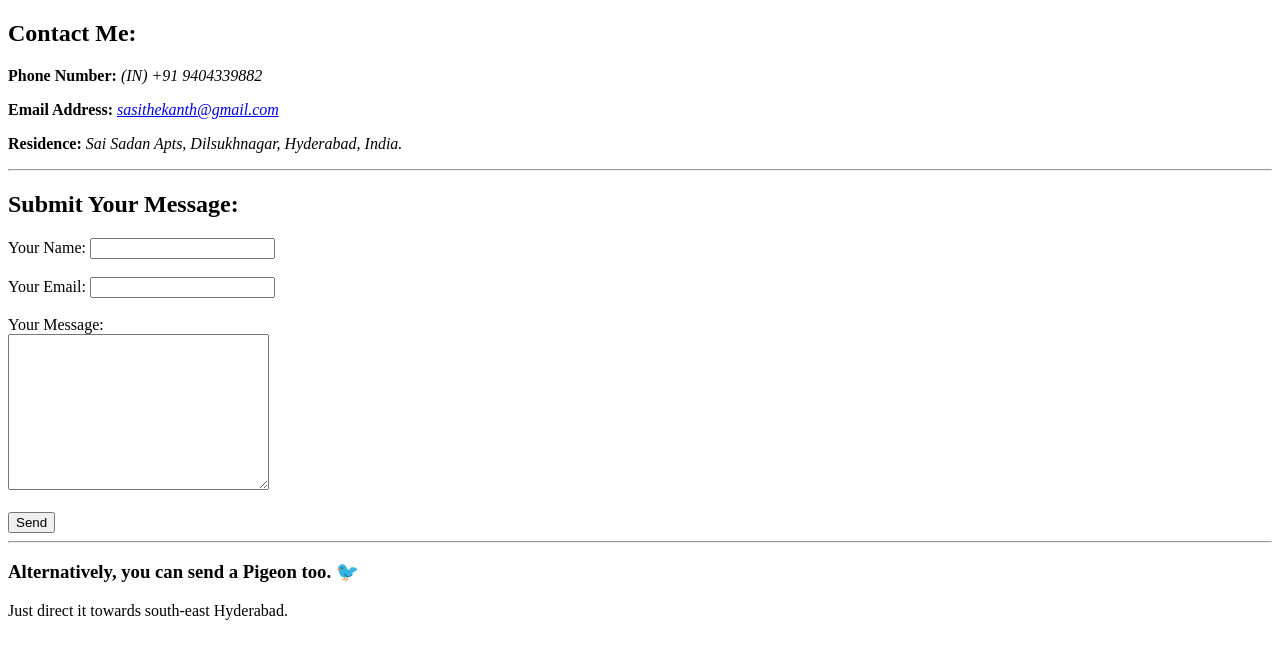
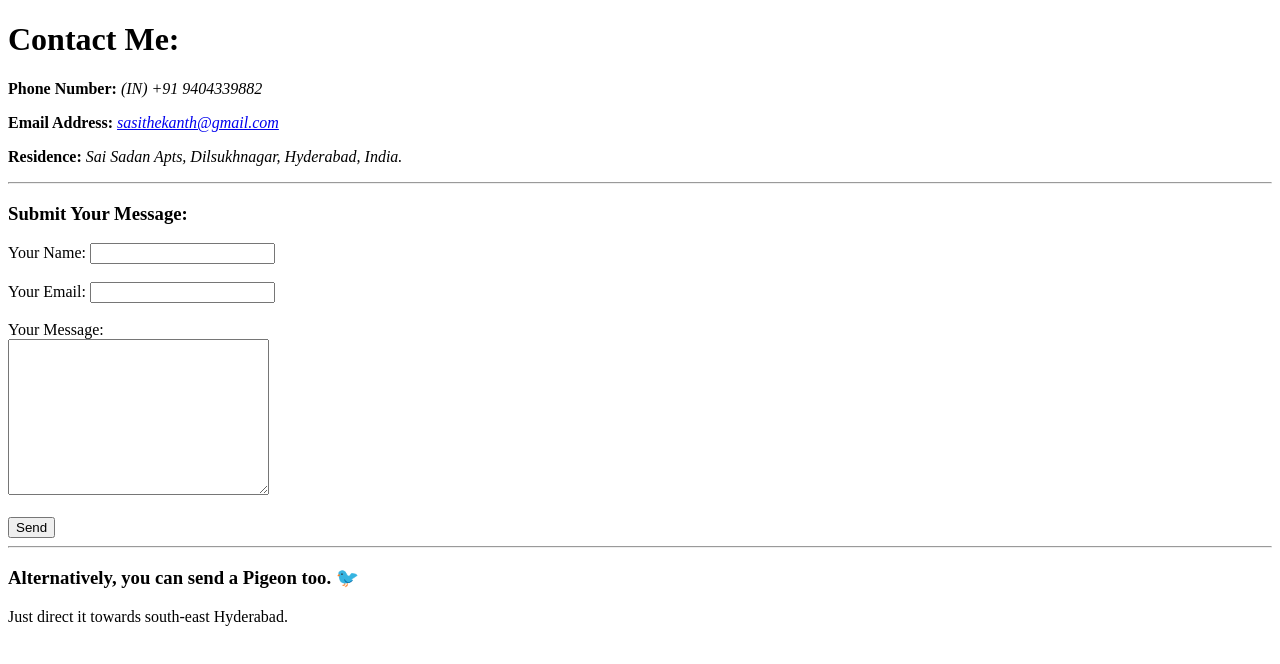
Before and after one commit to sasikanthtadimalla/cv, a plain HTML site: page contact.html in a window 1280 px wide. Drawn offline with Linux system fonts and the light colour scheme.

Commit message:
Update contact.html

```diff
--- a/contact.html
+++ b/contact.html
@@ -4,15 +4,16 @@
 <head>
   <meta charset="utf-8">
   <title>My Contact Details</title>
+  <link rel="stylesheet" href="css/styles.css">
 </head>
 
 <body>
-  <h2>Contact Me: </h2>
+  <h1>Contact Me: </h1>
   <p> <strong>Phone Number: </strong> <em>(IN) +91 9404339882</em> </p>
   <p> <strong>Email Address: </strong> <em><a href="mailto:sasithekanth@gmail.com?subject=Test Message">sasithekanth@gmail.com</a></em> </p>
   <p> <strong>Residence: </strong> <em> Sai Sadan Apts, Dilsukhnagar, Hyderabad, India.</em></p>
   <hr>
-  <h2>Submit Your Message:</h2>
+  <h3>Submit Your Message:</h3>
   <form action="mailto:sasithekanth@gmail.com?subject=Test Message Subject" method="post" enctype="text/plain">
     <label for="">Your Name:</label> <input type="text" name="yourName" value="">
     <br><br>
```
